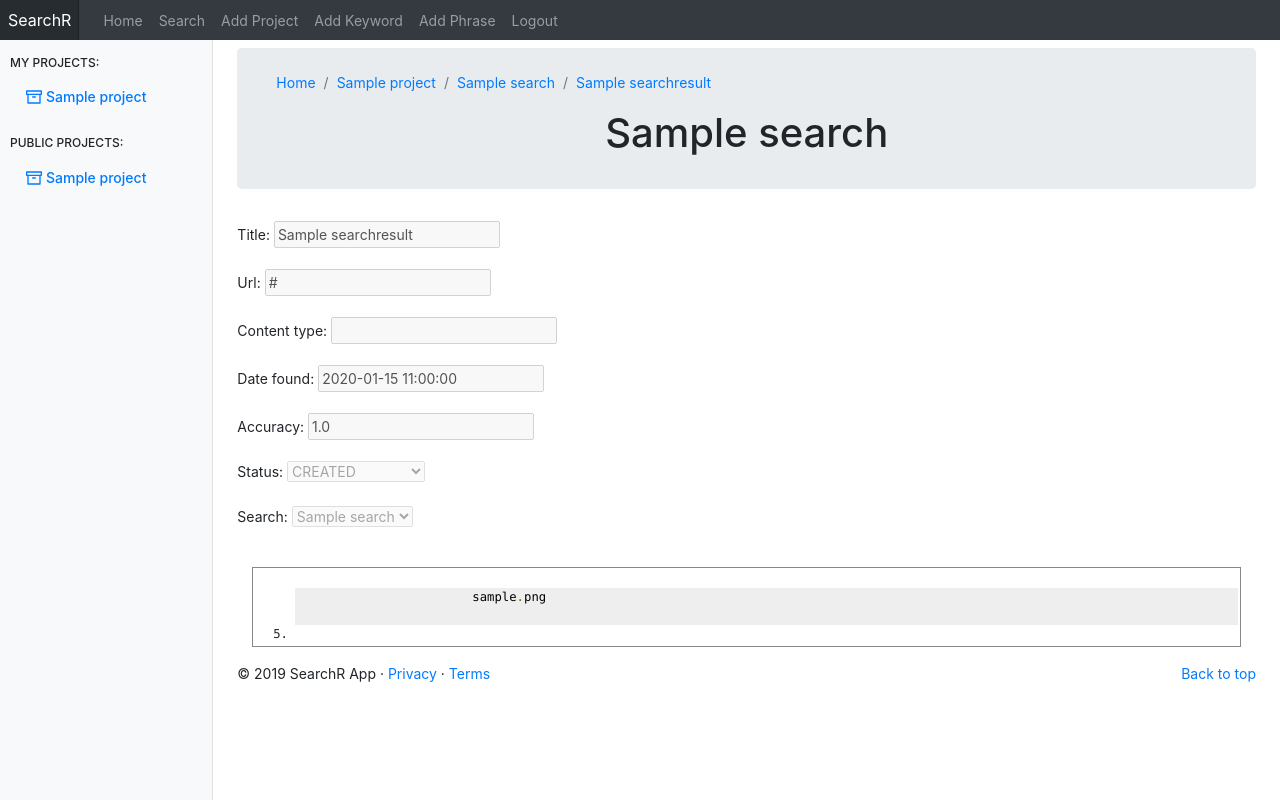
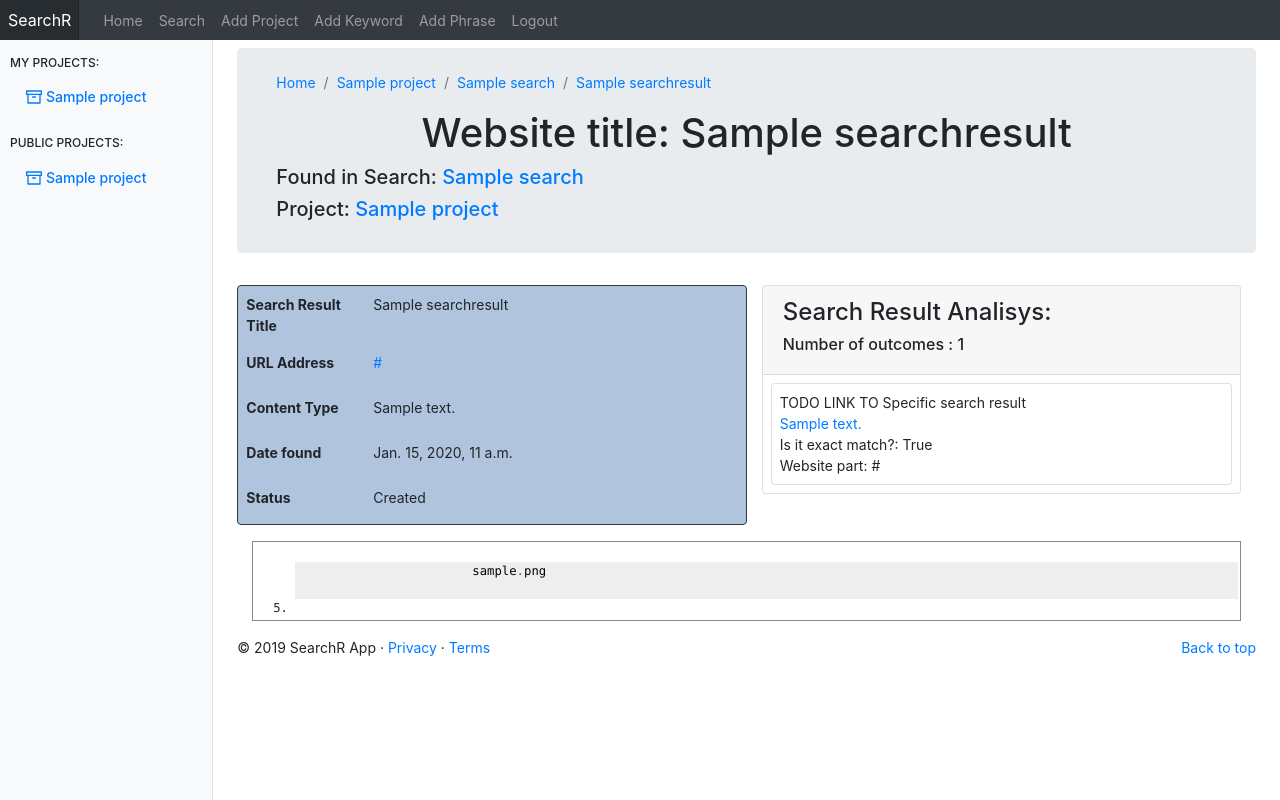
Before and after one commit to cebul55/Searchr_Project, a Django app: page /searchR/search_result/1 in a window 1280 px wide. Run offline with Django 3.2, Linux system fonts and the light colour scheme; a user stored in the database is signed in; tables that the repository leaves empty hold one stand-in row (values such as "Sample post"); some libraries are stand-ins or nearby versions.

Commit message:
search result more detailed view

```diff
--- a/scrapy_4_searchr_app/scrapy_4_searchr_app/spiders/html_file_downloader.py
+++ b/scrapy_4_searchr_app/scrapy_4_searchr_app/spiders/html_file_downloader.py
@@ -21,5 +21,6 @@
         i = {}
         # i['url'] = response.text
         i['content-type'] = response.headers.get('Content-Type')
-        i['url'] = response.body
+        # i['url'] = response.body
+        i['url'] = response.text
         return i
--- a/searchr_app/views/ShowSearchResultsView.py
+++ b/searchr_app/views/ShowSearchResultsView.py
@@ -13,7 +13,6 @@
     @method_decorator(login_required)
     def get(self, request, search_res_id):
         context_dict = {}
-
         try:
             search_result = SearchResult.objects.get(id=search_res_id)
             self.bound_search_result_to_form(search_result)
@@ -22,12 +21,14 @@
             context_dict['search'] = search_result.search
             context_dict['project'] = search_result.search.project
             context_dict['form'] = self.form
+            context_dict['analisys_results'] = search_result.analisysoutcome_set.get_queryset()
 
         except SearchResult.DoesNotExist:
             context_dict['search_result'] = None
             context_dict['search'] = None
             context_dict['project'] = None
             context_dict['form'] = self.form
+            context_dict['analisys_results'] = None
 
         return render(request, 'searchr_app/show_search_result.html', context_dict)
 
--- a/templates/searchr_app/show_history_view.html
+++ b/templates/searchr_app/show_history_view.html
@@ -30,7 +30,7 @@
         </div>
     </div>
     {% if search_history %}
-        {% if search_history.search_results.get_queryset > 0 %}
+        {% if search_results.count > 0 %}
 
             <div class="container overflow-auto">
                 <div class="row align-items-center">
--- a/templates/searchr_app/show_search_result.html
+++ b/templates/searchr_app/show_search_result.html
@@ -27,10 +27,16 @@
                             <li class="breadcrumb-item active"><a href="#">{{ search_result }}</a></li>
                         </ol>
                     </nav>
-                    <h1 class="jumbotron-heading text-center">{{ search.title }}</h1>
+                    <h1 class="jumbotron-heading text-center">Website title: {{ search_result.title }}</h1>
+                    <h5 class="jumbotron-content text-left">
+                        Found in Search: <a href="{% url 'searchr_app:show_search' user.username search.project.slug search.slug %}">{{ search.title }}</a>
+                    </h5>
+                    <h5 class="jumbotron-content text-left">
+                        Project: <a href="{% url 'searchr_app:show_project' project.user.username project.slug %}">{{ project.title }}</a>
+                    </h5>
             </div>
         </div>
-        <div class="container" >
+{% comment %}        <div class="container" >
             <div class="row">
                 <form role="form" id="search_result_form" method="get" action="#">
                     <fieldset disabled="True">
@@ -40,6 +46,70 @@
                 </form>
 
 
+            </div>
+        </div>{% endcomment %}
+        <div class="container">
+            <div class="row">
+                <div class="col-md-6 card border border-dark" style="background-color: lightsteelblue;">
+                    <dl class="row p-0 card-text">
+                        <dt class="col-sm-3 p-2">Search Result Title</dt>
+                        <dd class="col-sm-9 p-2">{{ search_result.title }}</dd>
+
+                        <dt class="col-sm-3 p-2">URL Address</dt>
+                        <dd class="col-sm-9 p-2">
+                            <a href="{{ search_result.url }}">{{ search_result.url|safe }}</a>
+                        </dd>
+
+                        <dt class="col-sm-3 p-2">Content Type</dt>
+                        <dd class="col-sm-9 p-2">{{ search_result.content_type|safe }}</dd>
+
+                        <dt class="col-sm-3 p-2">Date found</dt>
+                        <dd class="col-sm-9 p-2">{{ search_result.date_found }}</dd>
+
+                        <dt class="col-sm-3 p-2">Status</dt>
+                        <dd class="col-sm-9 p-2">{{ search_result.status|capfirst }}</dd>
+                    </dl>
+                </div>
+                <div class="col-md-6">
+                    <div class="card mb-6">
+
+                            {% if analisys_results %}
+                                <div class="card-header">
+                                    <h4 class="jumbotron-content">
+                                        Search Result Analisys:
+                                    </h4>
+                                    <h6 class="jumbotron-content">
+                                    Number of outcomes : {{ analisys_results.count }}
+                                    </h6>
+                                </div>
+                                <div class="card-body p-2">
+                                    <ul class="list-group p-0">
+                                        {% for a_res in analisys_results %}
+                                            <li class="list-group-item p-2">
+                                                TODO LINK TO Specific search result<br />
+                                                <a href="{% url 'searchr_app:home' %}">{{ a_res.text_fragment|escape }}</a>
+                                                <p class="card-text">
+                                                    Is it exact match?: {{ a_res.exact_match }}<br />
+                                                    Website part: {{ a_res.website_part }}
+                                                </p>
+                                            </li>
+
+                                        {% endfor %}
+                                    </ul>
+                                </div>
+                            {% else %}
+                                <div class="card-header">
+                                    <h3 class="jumbotron-content">
+                                        Search Result Analisys:
+                                    </h3>
+                                    <h5 class="jumbotron-content">
+                                    Number of outcomes : 0
+                                    </h5>
+                                </div>
+                            {% endif %}
+
+                    </div>
+                </div>
             </div>
         </div>
         <div class="container">
```
Also changed, not shown: searchr_app/views/HistoryView.py (+7 -3 lines), scrapy_4_searchr_app/dbs/default.db, 1 other file.
